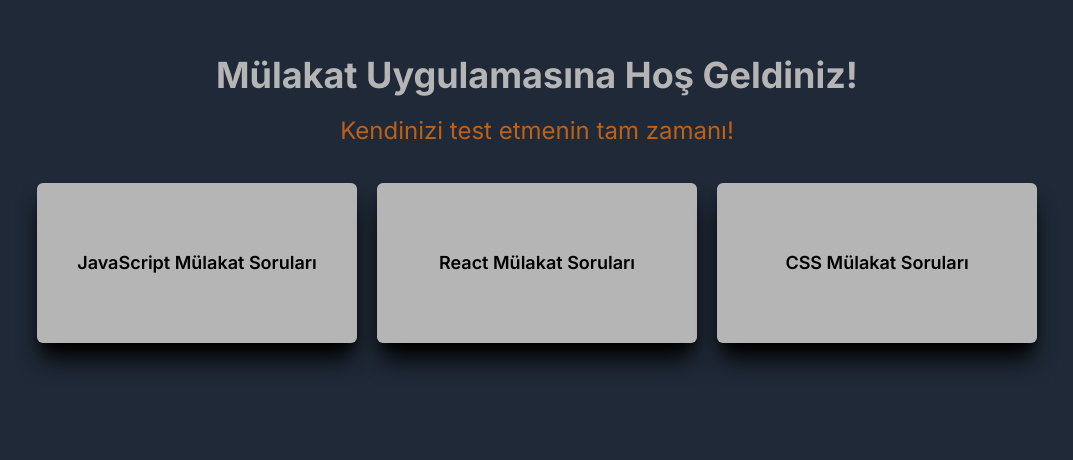
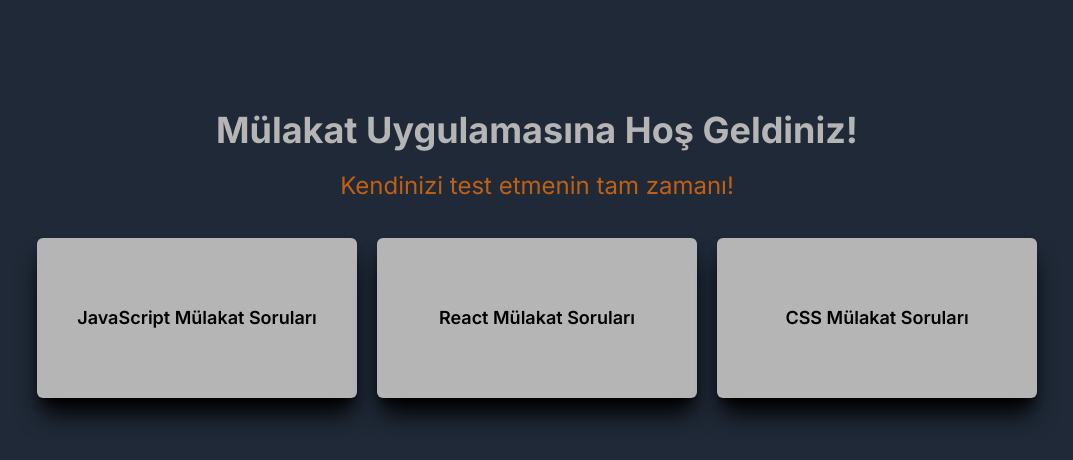
Before and after one commit to neslihanatasever/interviewApp, a Next.js app: page / in a window 1280 px wide. Shown: the part 146-606 px from the top of the page, without its empty margins (103-1176 px from the left). Built offline with nearby package versions, Linux system fonts and the light colour scheme.

Commit message:
[#3] seviye seçme ekranı

```diff
--- /dev/null
+++ b/app/level/page.tsx
@@ -0,0 +1,11 @@
+export default function LevelsPage() {
+    return(
+        <main className="mx-auto container w-full h-[100vh] flex flex-col justify-center items-center text-center gap-9">
+            <div>
+                <p>Mülakata girmek istediğiniz seviyeyi seçin</p>
+            </div>
+
+
+        </main>
+    )
+}
--- a/app/page.tsx
+++ b/app/page.tsx
@@ -1,6 +1,8 @@
+import Link from "next/link"
+
 export default function Home() {
   return (
-    <main className="mx-auto flex flex-col justify-center items-center text-center gap-9" style={{ height: "calc(100vh - 110px)" }}>
+    <main className="mx-auto container w-full h-[100vh] flex flex-col justify-center items-center text-center gap-9" >
       <div className="flex gap-5 flex-col">
         <p className="font-bold text-4xl text-[#b6b5b5]">Mülakat Uygulamasına Hoş Geldiniz!</p>
         <p className="text-2xl text-[#C06014]">Kendinizi test etmenin tam zamanı!</p>
@@ -8,15 +10,15 @@
 
 
       <div className="techBox flex gap-5 ">
-        <div className="w-80 h-40 flex items-center justify-center flex-col gap-5 bg-[#b6b5b5] rounded-md shadow-xl shadow-[#000] hover:shadow-[#C06014]">
+        <Link className="w-80 h-40 flex items-center justify-center flex-col gap-5 bg-[#b6b5b5] rounded-md shadow-xl shadow-[#000] hover:shadow-[#C06014]" href={"/level"}>
           <p className="text-lg font-semibold">JavaScript Mülakat Soruları</p>
-        </div>
-        <div className="w-80 h-40 flex items-center justify-center flex-col gap-5 bg-[#b6b5b5] rounded-md shadow-xl shadow-[#000] hover:shadow-[#C06014]">
+        </Link>
+        <Link className="w-80 h-40 flex items-center justify-center flex-col gap-5 bg-[#b6b5b5] rounded-md shadow-xl shadow-[#000] hover:shadow-[#C06014]" href={"/"}>
           <p className="text-lg font-semibold">React Mülakat Soruları</p>
-        </div>
-        <div className="w-80 h-40 flex items-center justify-center flex-col gap-5 bg-[#b6b5b5] rounded-md shadow-xl shadow-[#000] hover:shadow-[#C06014]">
+        </Link>
+        <Link className="w-80 h-40 flex items-center justify-center flex-col gap-5 bg-[#b6b5b5] rounded-md shadow-xl shadow-[#000] hover:shadow-[#C06014]" href={"/"}>
           <p className="text-lg font-semibold">CSS Mülakat Soruları</p>
-        </div>
+        </Link>
       </div>
     </main>
   );
```
